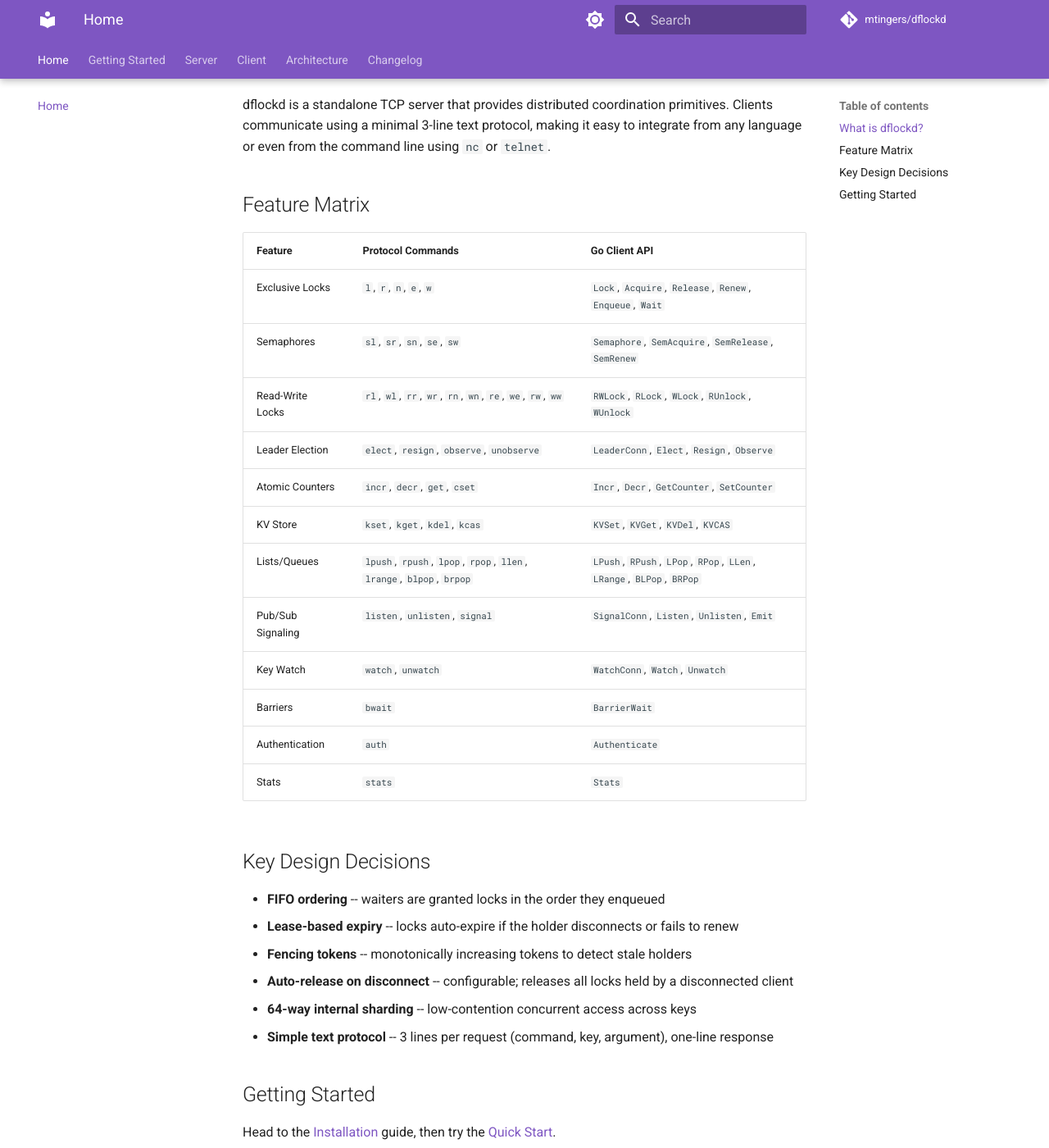
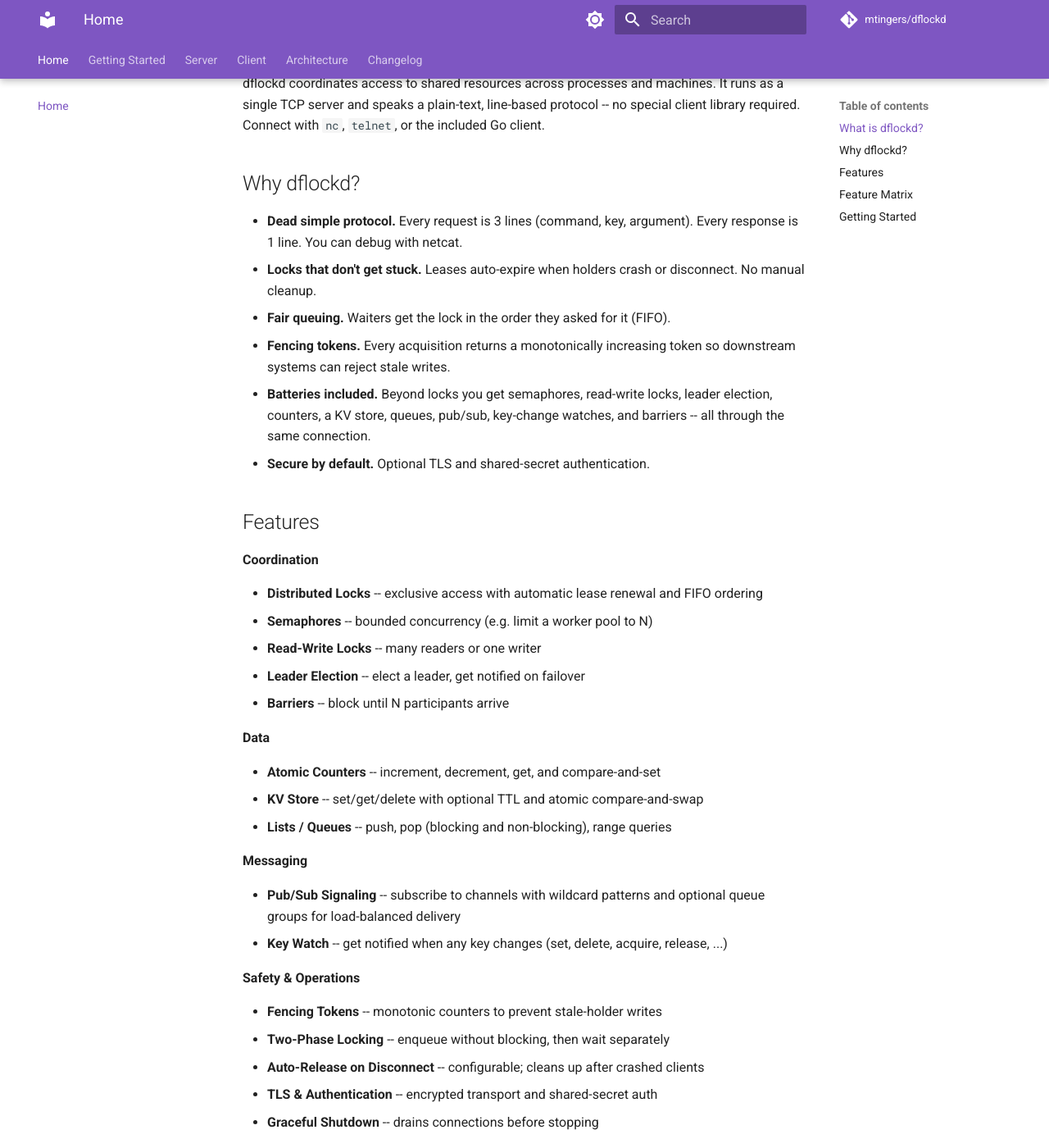
Before and after one commit to mtingers/dflockd, an MkDocs documentation site: the page built from docs/index.md, in a window 1280 px wide and 1400 px high, scrolled down 255 px. Shown: the whole window at 82% size. Built offline with MkDocs 1.6.1 and Material for MkDocs 9.7.7, drawn with Linux system fonts in a browser that asks for light colours; comment, search, counter and statistics services are not loaded; some of the changed text lies outside the part shown.

Commit message:
docs: improve home page readability, demote sharding detail
Rewrite docs/index.md to lead with plain-English "why" bullets before
the feature list, and group features by category. Remove 64-way
sharding from the README and home page feature lists (it's an
implementation detail already covered in architecture/overview.md).

Co-Authored-By: Claude Opus 4.6 <noreply@anthropic.com>

```diff
--- a/docs/index.md
+++ b/docs/index.md
@@ -1,10 +1,48 @@
 # dflockd
 
-A lightweight distributed lock server using a simple line-based TCP protocol with FIFO ordering, automatic lease expiry, and background renewal.
+A lightweight distributed lock server with a simple TCP protocol.
 
 ## What is dflockd?
 
-dflockd is a standalone TCP server that provides distributed coordination primitives. Clients communicate using a minimal 3-line text protocol, making it easy to integrate from any language or even from the command line using `nc` or `telnet`.
+dflockd coordinates access to shared resources across processes and machines. It runs as a single TCP server and speaks a plain-text, line-based protocol -- no special client library required. Connect with `nc`, `telnet`, or the included Go client.
+
+## Why dflockd?
+
+- **Dead simple protocol.** Every request is 3 lines (command, key, argument). Every response is 1 line. You can debug with netcat.
+- **Locks that don't get stuck.** Leases auto-expire when holders crash or disconnect. No manual cleanup.
+- **Fair queuing.** Waiters get the lock in the order they asked for it (FIFO).
+- **Fencing tokens.** Every acquisition returns a monotonically increasing token so downstream systems can reject stale writes.
+- **Batteries included.** Beyond locks you get semaphores, read-write locks, leader election, counters, a KV store, queues, pub/sub, key-change watches, and barriers -- all through the same connection.
+- **Secure by default.** Optional TLS and shared-secret authentication.
+
+## Features
+
+**Coordination**
+
+- **Distributed Locks** -- exclusive access with automatic lease renewal and FIFO ordering
+- **Semaphores** -- bounded concurrency (e.g. limit a worker pool to N)
+- **Read-Write Locks** -- many readers or one writer
+- **Leader Election** -- elect a leader, get notified on failover
+- **Barriers** -- block until N participants arrive
+
+**Data**
+
+- **Atomic Counters** -- increment, decrement, get, and compare-and-set
+- **KV Store** -- set/get/delete with optional TTL and atomic compare-and-swap
+- **Lists / Queues** -- push, pop (blocking and non-blocking), range queries
+
+**Messaging**
+
+- **Pub/Sub Signaling** -- subscribe to channels with wildcard patterns and optional queue groups for load-balanced delivery
+- **Key Watch** -- get notified when any key changes (set, delete, acquire, release, ...)
+
+**Safety & Operations**
+
+- **Fencing Tokens** -- monotonic counters to prevent stale-holder writes
+- **Two-Phase Locking** -- enqueue without blocking, then wait separately
+- **Auto-Release on Disconnect** -- configurable; cleans up after crashed clients
+- **TLS & Authentication** -- encrypted transport and shared-secret auth
+- **Graceful Shutdown** -- drains connections before stopping
 
 ## Feature Matrix
 
@@ -23,15 +61,6 @@ dflockd is a standalone TCP server that provides distributed coordination primit
 | Authentication | `auth` | `Authenticate` |
 | Stats | `stats` | `Stats` |
 
-## Key Design Decisions
-
-- **FIFO ordering** -- waiters are granted locks in the order they enqueued
-- **Lease-based expiry** -- locks auto-expire if the holder disconnects or fails to renew
-- **Fencing tokens** -- monotonically increasing tokens to detect stale holders
-- **Auto-release on disconnect** -- configurable; releases all locks held by a disconnected client
-- **64-way internal sharding** -- low-contention concurrent access across keys
-- **Simple text protocol** -- 3 lines per request (command, key, argument), one-line response
-
 ## Getting Started
 
 Head to the [Installation](getting-started/installation.md) guide, then try the [Quick Start](getting-started/quickstart.md).
```
Also changed, not shown: README.md (+0 -1 lines).
